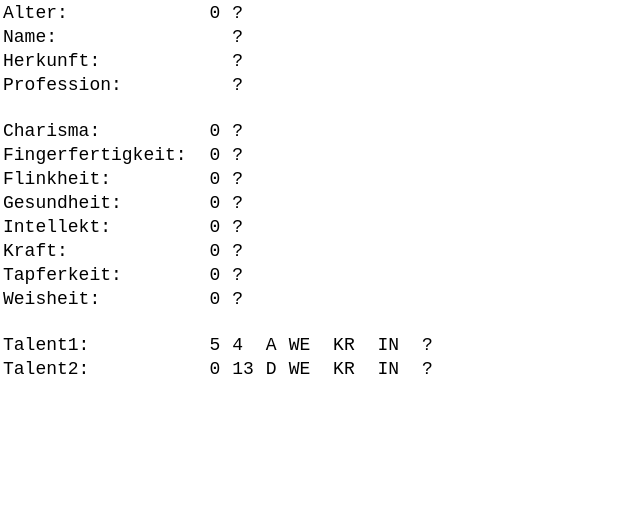
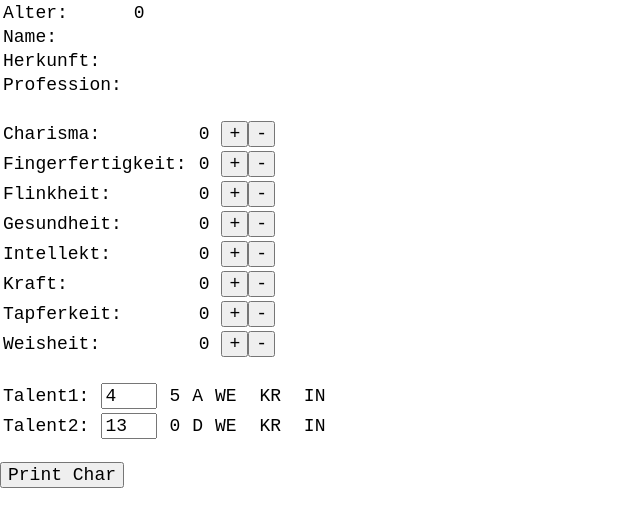
Before and after one commit to Jarpos/jarncc-2, an Angular app: page /editor in a window 1280 px wide. Shown: the top 526 px of the page, without its empty margins (0-640 px from the left). Built offline with nearby package versions, Linux system fonts and the light colour scheme.

Commit message:
Change layout of output

```diff
--- a/src/app/pages/c-char-editor/c-char-editor.component.html
+++ b/src/app/pages/c-char-editor/c-char-editor.component.html
@@ -1,31 +1,46 @@
-<table *ngFor="let character of characterService._characters">
+<div *ngFor="let character of characterService._characters">
     <!-- General Information (Name, Age, etc.) -->
+    <table>
         <tr *ngFor="let info of character._information | keyvalue">
-        <td id="{{ info.key }}">{{ info.value.name }}:&nbsp;</td>
+            <td title="{{ info.value.explanation }}">
+                {{ info.value.name }}:
+            </td>
             <td id="{{ info.key }}">{{ info.value.value }}</td>
-        <td title="{{ info.value.explanation }}">?</td>
         </tr>
+    </table>
     <br>
 
     <!-- Base Values (Strength, Dexterity, etc.) -->
+    <table>
         <tr *ngFor="let base of character._baseValues | keyvalue">
-        <td>{{ base.value.name }}:&nbsp;</td>
+            <td title="{{ base.value.explanation }}">
+                {{ base.value.name }}:
+            </td>
             <td>{{ base.value.value }}</td>
-        <td title="{{ base.value.explanation }}">?</td>
+            <td>
+                <button (click)="base.value.value = base.value.value + 1">+</button>
+                <button (click)="base.value.value = base.value.value - 1">-</button>
+            </td>
         </tr>
+    </table>
     <br>
 
     <!-- Talents (Perception, Pickpocketing, etc.) -->
+    <table>
         <tr *ngFor="let talent of character._talents | keyvalue">
-        <td>{{ talent.value.name }}:&nbsp;</td>
+            <td title="{{ talent.value.explanation }}">
+                {{ talent.value.name }}:
+            </td>
+            <td><input matInput type="number"
+                        [(ngModel)]="talent.value.extraPoints"
+                        min="0" max="20"></td>
             <td>{{ talent.value.basePoints }}</td>
-        <td>{{ talent.value.extraPoints }}</td>
             <td>{{ talent.value.difficulty }}</td>
             <td *ngFor="let attr of talent.value.attributes">
                 {{ attr }}&nbsp;
             </td>
-        <td title="{{ talent.value.explanation }}">?</td>
         </tr>
+    </table>
     <br>
-    <br>
-</table>
+</div>
+<button (click)="log()">Print Char</button>
```
Lines whose indentation alone changed are shown as unchanged.
